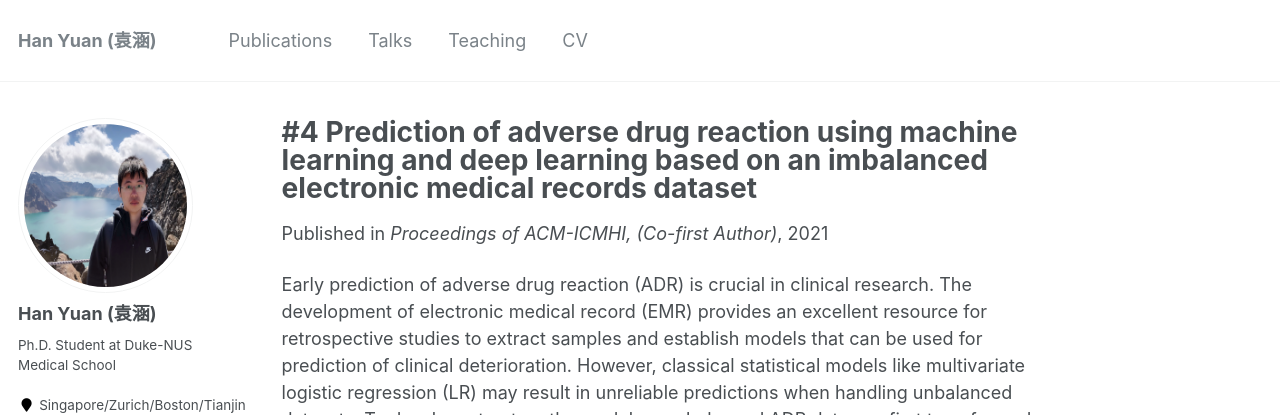
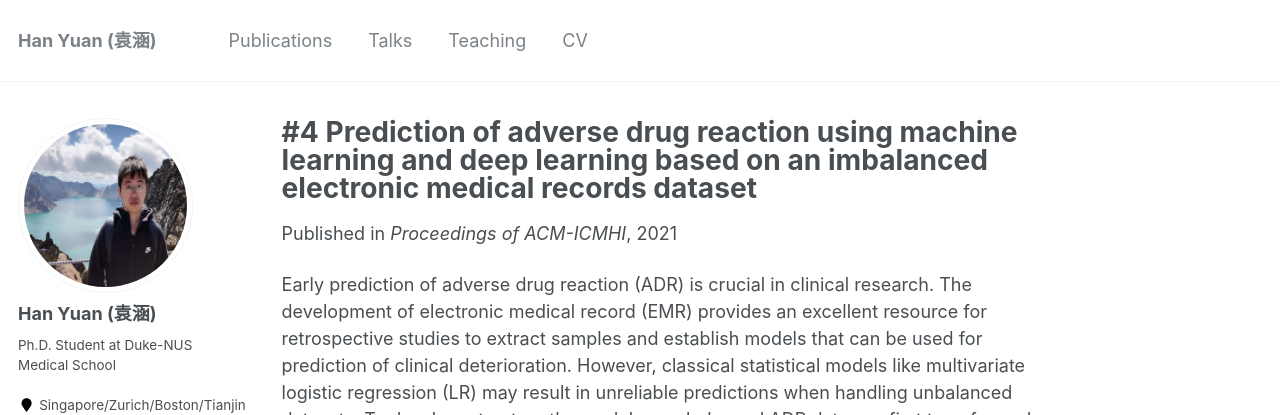
Before and after one commit to Han-Yuan-Med/Han-Yuan-Med.github.io, a Jekyll site: the page built from _publications/ADR.md, in a window 1280 px wide and 1249 px high. Shown: the top 415 px of the window. Built offline with Jekyll 4.4.1, drawn with Linux system fonts in a browser that asks for light colours.

Commit message:
Update ADR.md

```diff
--- a/_publications/ADR.md
+++ b/_publications/ADR.md
@@ -4,7 +4,7 @@ collection: publications
 permalink: /publication/ADR
 excerpt: ''
 date: 2021-10-26
-venue: 'Proceedings of ACM-ICMHI, (Co-first Author)'
+venue: 'Proceedings of ACM-ICMHI'
 paperurl: 'http://yuan-han-ai.github.io/files/Prediction of Adverse Drug Reaction using Machine Learning and Deep Learning Based on an Imbalanced Electronic Medical Records Dataset.pdf'
 ---
 Early prediction of adverse drug reaction (ADR) is crucial in clinical research. The development of electronic medical record (EMR) provides an excellent resource for retrospective studies to extract samples and establish models that can be used for prediction of clinical deterioration. However, classical statistical models like multivariate logistic regression (LR) may result in unreliable predictions when handling unbalanced datasets. To develop a trustworthy model on unbalanced ADR data, we first transformed the EMR including medical notes into numeric variables. Then we introduced support vector machine (SVM), random forest (RF), AdaBoost, XGBoost, and artificial neural network (ANN) to deal with the challenge of high dimensionality. Furthermore, we utilized the ensembling approach to tackle data imbalance. Finally, we analyzed potential model mechanisms to provide interpretability and compared methods from the perspective of procedure elapsed time. The results showed ensembling contributed considerable improvement in prediction ability of various machine intelligence models. Compared with the baseline, RF, AdaBoost and XGBoost presented superiority, and ANN without fine-tuning showed similar competence. The results of this study demonstrated the great potential of machine learning models in medical domain.
```
